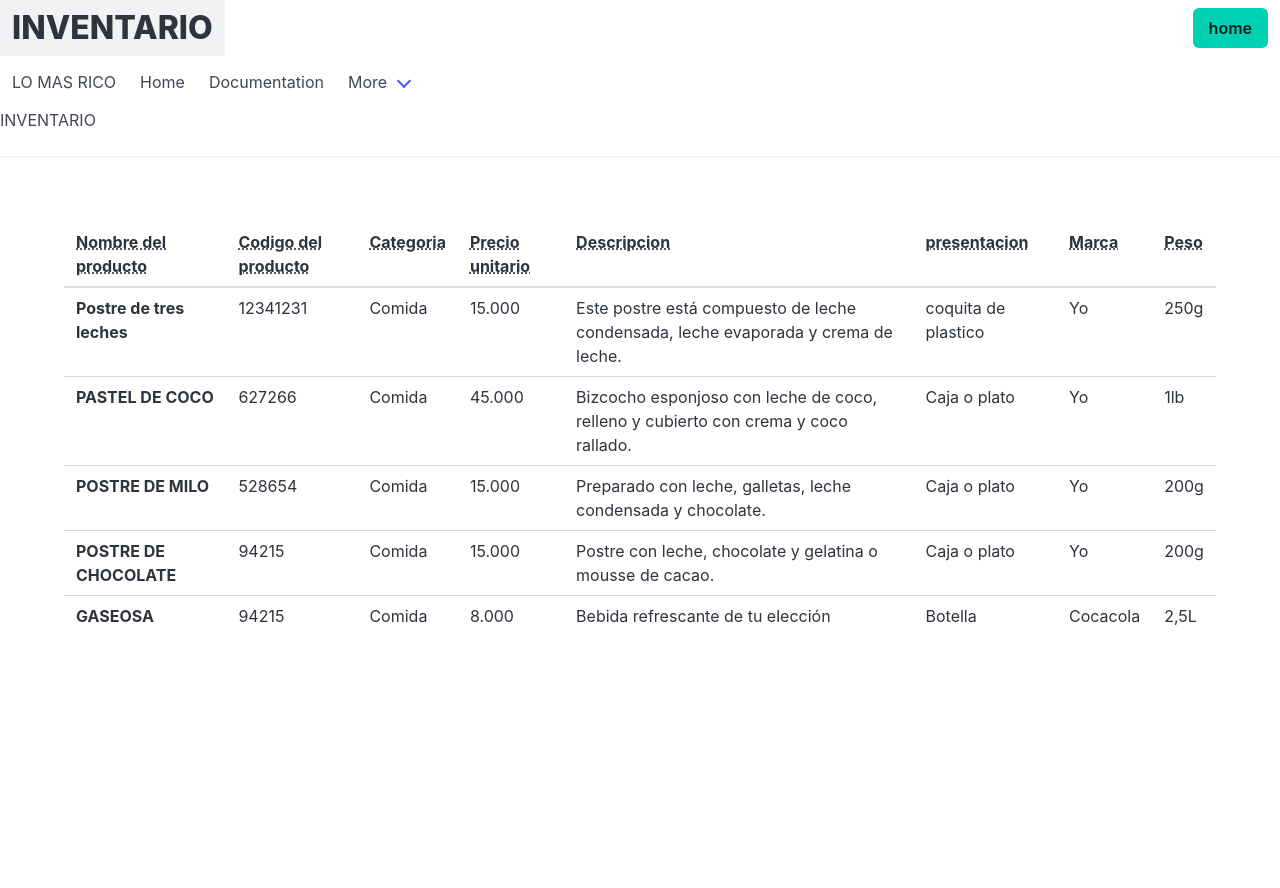
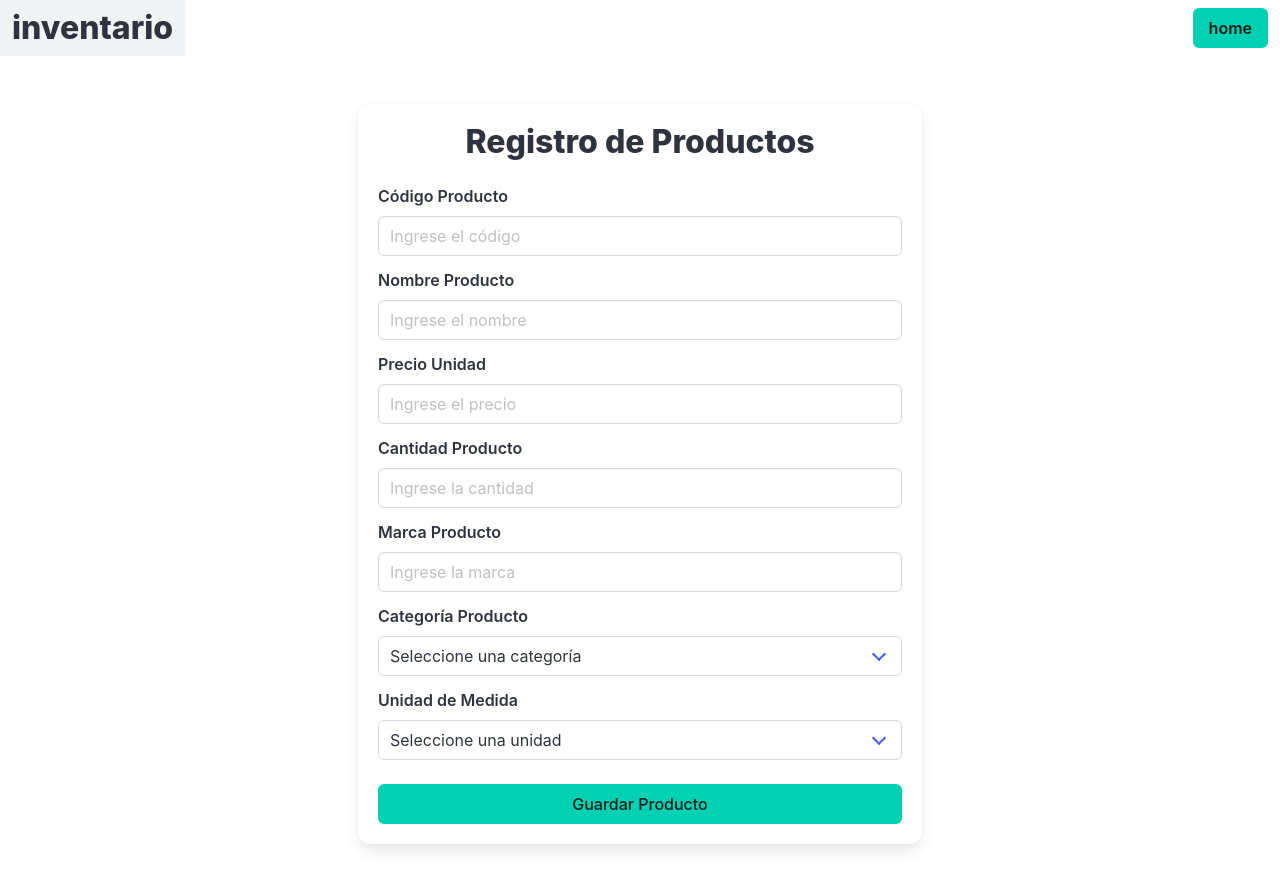
Before and after one commit to agudelojuanesteban69-sudo/programacion_procedimental_G6, a plain HTML site: page modulos/inventario.html in a window 1280 px wide. Before the commit the page ends 800 px from the top, so only its background shows below. Drawn offline with nearby package versions, Linux system fonts and the light colour scheme.

Commit message:
modigy_module_inventario : Modify form

```diff
--- a/modulos/inventario.html
+++ b/modulos/inventario.html
@@ -1,18 +1,18 @@
 <!DOCTYPE html>
-<html lang="en">
+<html lang="es">
 <head>
-    <meta charset="UTF-8">
-    <meta name="viewport" content="width=device-width, initial-scale=1.0">
-    <title>Inventario</title>
-    <link rel="stylesheet" href="https://cdn.jsdelivr.net/npm/bulma@1.0.4/css/bulma.min.css">
-    <link rel="stylesheet" href="../css/inventario.css">
+  <meta charset="UTF-8">
+  <meta name="viewport" content="width=device-width, initial-scale=1.0">
+  <title>Formulario de Producto</title>
+
+
+  <link rel="stylesheet" href="https://cdn.jsdelivr.net/npm/bulma@1.0.0/css/bulma.min.css">
 </head>
 <body>
-
 <nav class="navbar" role="navigation"
 aria-label="main navegation">
  <div class="navbar-brand">
-    <a class="navbar-item"><p class="title is-3 is-spaced">INVENTARIO</p>
+    <a class="navbar-item"><p class="title is-3 is-spaced">inventario</p>
     </a>
  </div>
 
@@ -28,124 +28,147 @@ aria-label="main navegation">
     </div>
   </div>
 </nav>
-    <nav class="navbar" role="navigation" aria-label="main navigation">
-        <div class="navbar-brand">
-            <a class="navbar-item">
-                LO MAS RICO
-            </a>
 
-            <div id="navbarBasicExample" class="navbar-menu">
-                <div class="navbar-start">
-                    <a class="navbar-item">
-                        Home
-                    </a>
+<section class="section">
+  <div class="container">
 
-                    <a class="navbar-item">
-                        Documentation
-                    </a>
+    <div class="columns is-centered">
+      <div class="column is-6">
 
-                    <div class="navbar-item has-dropdown is-hoverable">
-                        <a class="navbar-link">
-                            More
-                        </a>
+        <div class="box">
 
-                        <div class="navbar-dropdown">
-                            <a class="navbar-item">
-                                About
-                            </a>
-                            <a class="navbar-item is-selected">
-                                Jobs
-                            </a>
-                            <a class="navbar-item">
-                                Contact
-                            </a>
-                            <hr class="navbar-divider">
-                            <a class="navbar-item">
-                                Report an issue
-                            </a>
-                        </div>
-                    </div>
+          <h1 class="title has-text-centered">
+            Registro de Productos
+          </h1>
+
+          <form>
+
+
+            <div class="field">
+              <label class="label">Código Producto</label>
+              <div class="control">
+                <input
+                  class="input"
+                  type="text"
+                  name="codigo_producto"
+                  placeholder="Ingrese el código"
+                >
+              </div>
+            </div>
+
+
+            <div class="field">
+              <label class="label">Nombre Producto</label>
+              <div class="control">
+                <input
+                  class="input"
+                  type="text"
+                  name="nombre_producto"
+                  placeholder="Ingrese el nombre"
+                >
+              </div>
+            </div>
+
+
+            <div class="field">
+              <label class="label">Precio Unidad</label>
+              <div class="control">
+                <input
+                  class="input"
+                  type="number"
+                  step="0.01"
+                  name="precio_unidad"
+                  placeholder="Ingrese el precio"
+                >
+              </div>
+            </div>
+
+
+            <div class="field">
+              <label class="label">Cantidad Producto</label>
+              <div class="control">
+                <input
+                  class="input"
+                  type="number"
+                  name="cantidad_producto"
+                  placeholder="Ingrese la cantidad"
+                >
+              </div>
+            </div>
+
+
+            <div class="field">
+              <label class="label">Marca Producto</label>
+              <div class="control">
+                <input
+                  class="input"
+                  type="text"
+                  name="marca_producto"
+                  placeholder="Ingrese la marca"
+                >
+              </div>
+            </div>
+
+
+            <div class="field">
+              <label class="label">Categoría Producto</label>
+              <div class="control">
+                <div class="select is-fullwidth">
+                  <select name="categoria_producto">
+                    <option value="">Seleccione una categoría</option>
+                    <option>Alimentos</option>
+                    <option>Bebidas</option>
+                    <option>Limpieza</option>
+                    <option>Tecnología</option>
+                    <option>Otros</option>
+                  </select>
                 </div>
+              </div>
             </div>
-    </nav>
-    <h1>INVENTARIO</h1>
-    <hr>
-    <table class="table">
-  <thead>
-    <tr>
-      <th><abbr title="nom_producto">Nombre del producto</abbr></th>
-      <th><abbr title="cod_producto">Codigo del producto</abbr></th>
-      <th><abbr title="categoria">Categoria</abbr></th>
-      <th><abbr title="prec_unitario">Precio unitario</abbr></th>
-      <th><abbr title="descripcion">Descripcion</abbr></th>
-      <th><abbr title="presentacion">presentacion</abbr></th>
-      <th><abbr title="marca">Marca</abbr></th>
-      <th><abbr title="peso">Peso</abbr></th>
-    </tr>
-  </thead>
-  <tbody>
-    <tr>
-      <th>Postre de tres leches</th>
-      <td>
-        12341231
-      </td>
-      <td>Comida</td>
-      <td>15.000</td>
-      <td>Este postre está compuesto de leche condensada, leche evaporada y crema de leche.</td>
-      <td>coquita de plastico</td>
-      <td>Yo</td>
-      <td>250g</td>
-    </tr>
 
-     <tr>
-      <th>PASTEL DE COCO</th>
-      <td>
-        627266
-      </td>
-      <td>Comida</td>
-      <td>45.000</td>
-      <td>Bizcocho esponjoso con leche de coco, relleno y cubierto con crema y coco rallado.</td>
-      <td>Caja o plato</td>
-      <td>Yo</td>
-      <td>1lb</td>
-    </tr>
-    <tr>
-      <th>POSTRE DE MILO</th>
-      <td>
-        528654
-      </td>
-      <td>Comida</td>
-      <td>15.000</td>
-      <td>Preparado con leche, galletas, leche condensada y chocolate.</td>
-      <td>Caja o plato</td>
-      <td>Yo</td>
-      <td>200g</td>
-    </tr>
-    <tr>
-      <th>POSTRE DE CHOCOLATE</th>
-      <td>
-        94215
-      </td>
-      <td>Comida</td>
-      <td>15.000</td>
-      <td>Postre con leche, chocolate y gelatina o mousse de cacao.</td>
-      <td>Caja o plato</td>
-      <td>Yo</td>
-      <td>200g</td>
-    </tr>
-     <tr>
-      <th>GASEOSA</th>
-      <td>
-        94215
-      </td>
-      <td>Comida</td>
-      <td>8.000</td>
-      <td>Bebida refrescante de tu elección</td>
-      <td>Botella</td>
-      <td>Cocacola</td>
-      <td>2,5L</td>
-    </tr>
-  </tbody>
-</table>
+
+            <div class="field">
+              <label class="label">Unidad de Medida</label>
+              <div class="control">
+                <div class="select is-fullwidth">
+                  <select name="unidad_medida">
+                    <option value="">Seleccione una unidad</option>
+                    <option>Unidad</option>
+                    <option>Kilogramo</option>
+                    <option>Litro</option>
+                    <option>Caja</option>
+                    <option>Paquete</option>
+                  </select>
+                </div>
+              </div>
+            </div>
+
+
+            <div class="field mt-5">
+              <div class="control">
+                <button class="button is-primary is-fullwidth">
+                  Guardar Producto
+                </button>
+              </div>
+            </div>
+
+          </form>
+
+        </div>
+
+      </div>
+    </div>
+
+  </div>
+</section>
+
 </body>
 </html>
+
+<!-- git branch -c modigy_module_inventario
+git switch modigy_module_inventario
+
+primeros dos codigos depues de los estilos
+git status
+git add .
+git commit -m "modigy_module_inventario : Modify form"-->
```
